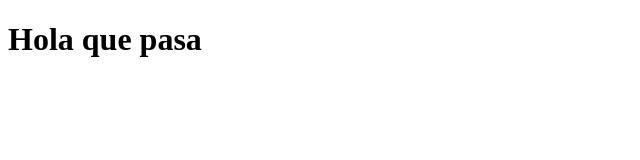
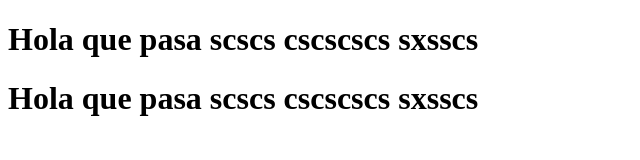
Before and after one commit to pacomacho/Nueva-carpeta, a plain HTML site: page index.html in a window 1280 px wide. Shown: the whole page, without its empty margins (0-640 px from the left). Drawn offline with Linux system fonts and the light colour scheme.

Commit message:
primer cambio

```diff
--- a/index.html
+++ b/index.html
@@ -6,6 +6,7 @@
     <title>Document</title>
 </head>
 <body>
-    <h1>Hola que pasa</h1>
+    <h1>Hola que pasa scscs cscscscs sxsscs</h1>
+    <h1>Hola que pasa scscs cscscscs sxsscs</h1>
 </body>
 </html>
```
